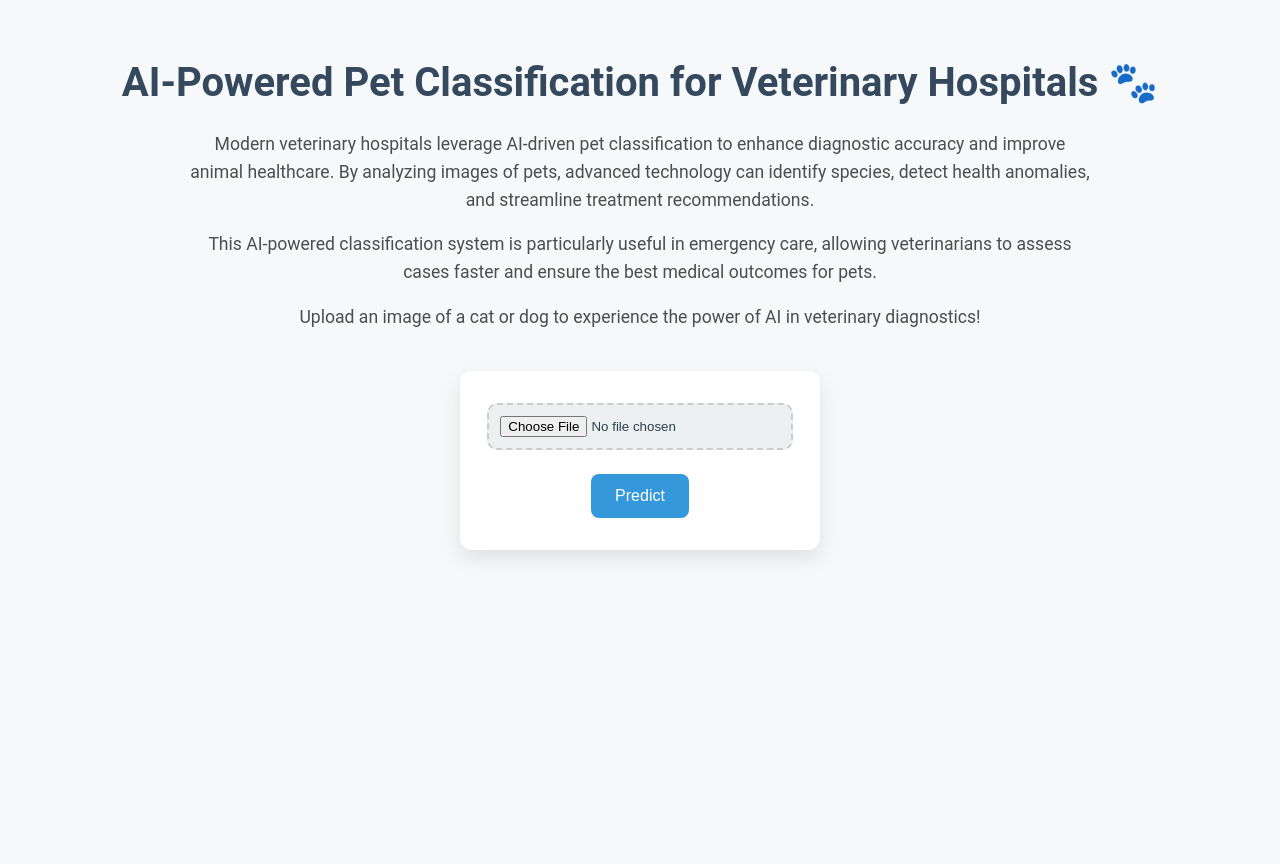
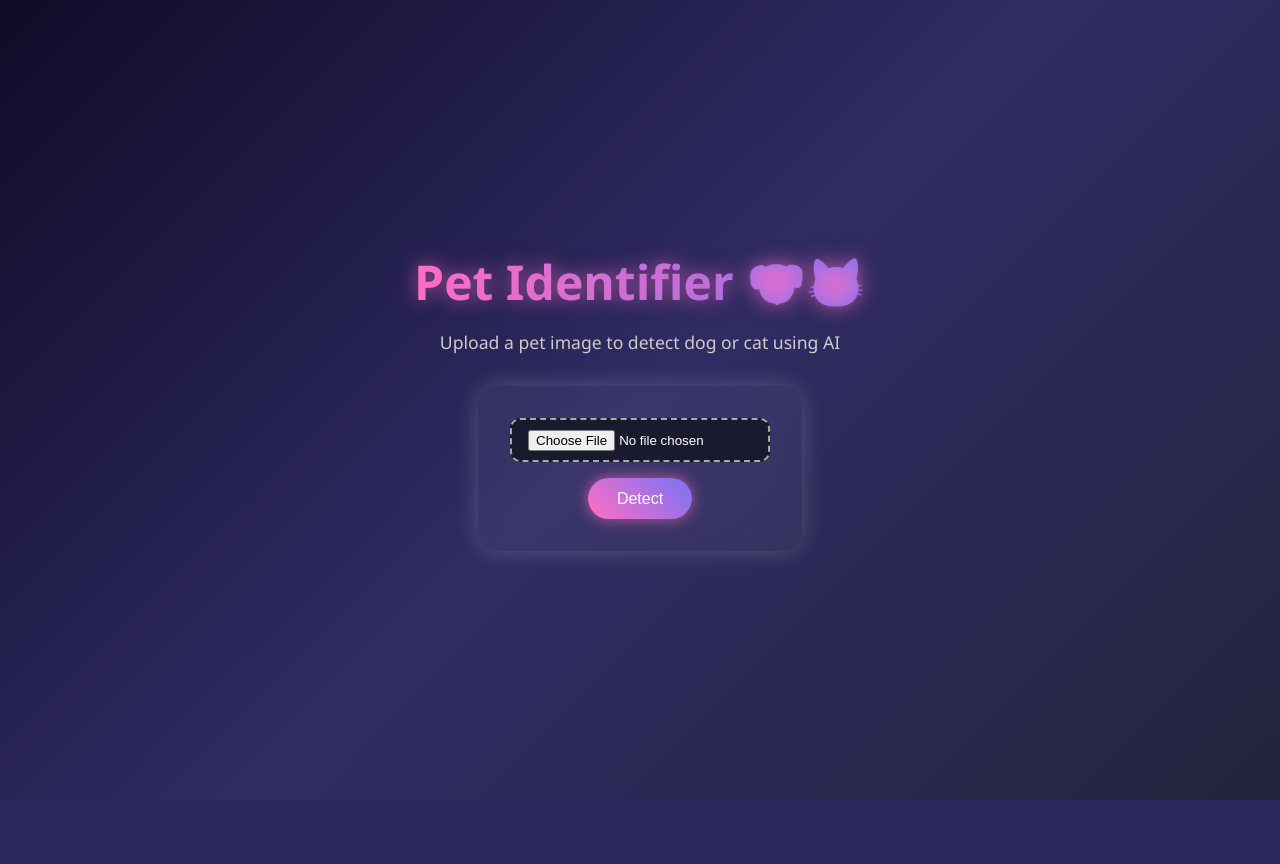
Before and after one commit to SSaiLokesh/CatsAndDogs_ML_Flask_Model, a Flask app: page / in a window 1280 px wide. After the commit the page ends 800 px from the top, so only its background shows below. Run offline with Flask 3, Linux system fonts and the light colour scheme; parts of the project's set-up code (start-up, migrations or seed data) failed here and were passed over.

Commit message:
Update index.html

```diff
--- a/templates/index.html
+++ b/templates/index.html
@@ -3,107 +3,93 @@
 <head>
   <meta charset="UTF-8" />
   <meta name="viewport" content="width=device-width, initial-scale=1.0"/>
-  <title>Pet Classification for Veterinary Hospitals</title>
+  <title>Pet Identifier</title>
   <style>
-    body {
+    * {
       margin: 0;
       padding: 0;
-      font-family: 'Roboto', sans-serif;
-      background: #f6f8fa;
-      color: #2c3e50;
+      box-sizing: border-box;
+    }
+
+    body {
+      height: 100vh;
+      font-family: 'Segoe UI', sans-serif;
+      background: linear-gradient(135deg, #0f0c29, #302b63, #24243e);
       display: flex;
       flex-direction: column;
+      justify-content: center;
       align-items: center;
-      justify-content: flex-start;
-      min-height: 100vh;
-      padding: 2rem 1rem;
+      color: #fff;
+      text-align: center;
+      padding: 2rem;
     }
 
     h1 {
-      font-size: 2.5rem;
+      font-size: 3rem;
+      background: linear-gradient(to right, #ff6ec4, #7873f5);
+      -webkit-background-clip: text;
+      -webkit-text-fill-color: transparent;
+      text-shadow: 0 0 20px #ff6ec4aa;
       margin-bottom: 1rem;
-      color: #34495e;
-      text-align: center;
     }
 
     p {
       font-size: 1.1rem;
-      max-width: 900px;
-      margin: 0.5rem 0;
-      color: #4d4d4d;
-      line-height: 1.6;
-      text-align: center;
+      color: #ccc;
+      margin-bottom: 2rem;
     }
 
     form {
-      background-color: #ffffff;
-      margin-top: 2rem;
-      padding: 2rem 2.5rem;
-      border-radius: 12px;
-      box-shadow: 0 8px 20px rgba(0, 0, 0, 0.1);
+      background: rgba(255, 255, 255, 0.05);
+      padding: 2rem;
+      border-radius: 20px;
+      backdrop-filter: blur(10px);
+      box-shadow: 0 0 25px rgba(255, 255, 255, 0.2);
       display: flex;
       flex-direction: column;
       align-items: center;
-      gap: 1.5rem;
-      transition: all 0.3s ease;
+      gap: 1rem;
     }
 
     input[type="file"] {
-      padding: 0.7rem;
-      background-color: #ecf0f1;
-      border: 2px dashed #ccc;
+      padding: 0.6rem 1rem;
+      border: 2px dashed #aaa;
+      background: #1a1a2f;
+      color: #fff;
       border-radius: 10px;
+      width: 260px;
       cursor: pointer;
-      width: 100%;
-      max-width: 400px;
-      text-align: center;
-      transition: border-color 0.3s ease;
+      transition: border-color 0.3s;
     }
 
     input[type="file"]:hover {
-      border-color: #3498db;
+      border-color: #ff6ec4;
     }
 
     button {
-      background: #3498db;
-      color: #fff;
+      padding: 0.7rem 1.8rem;
+      background: linear-gradient(45deg, #ff6ec4, #7873f5);
       border: none;
-      padding: 0.8rem 1.5rem;
-      border-radius: 8px;
+      border-radius: 30px;
+      color: white;
       font-size: 1rem;
-      font-weight: 500;
       cursor: pointer;
-      transition: background 0.3s ease, box-shadow 0.3s ease;
+      box-shadow: 0 0 15px #ff6ec4aa;
+      transition: transform 0.3s ease, box-shadow 0.3s ease;
     }
 
     button:hover {
-      background: #2980b9;
-      box-shadow: 0 4px 12px rgba(52, 152, 219, 0.4);
-    }
-
-    @media (max-width: 600px) {
-      form {
-        padding: 1.5rem;
-      }
-
-      h1 {
-        font-size: 2rem;
-      }
-
-      p {
-        font-size: 1rem;
-      }
+      transform: scale(1.05);
+      box-shadow: 0 0 25px #ff6ec4ee;
     }
   </style>
 </head>
 <body>
-  <h1>AI-Powered Pet Classification for Veterinary Hospitals 🐾</h1>
-  <p>Modern veterinary hospitals leverage AI-driven pet classification to enhance diagnostic accuracy and improve animal healthcare. By analyzing images of pets, advanced technology can identify species, detect health anomalies, and streamline treatment recommendations.</p>
-  <p>This AI-powered classification system is particularly useful in emergency care, allowing veterinarians to assess cases faster and ensure the best medical outcomes for pets.</p>
-  <p>Upload an image of a cat or dog to experience the power of AI in veterinary diagnostics!</p>
+  <h1>Pet Identifier 🐶🐱</h1>
+  <p>Upload a pet image to detect dog or cat using AI</p>
   <form action="/" method="post" enctype="multipart/form-data">
     <input type="file" name="image" accept="image/*" required>
-    <button type="submit">Predict</button>
+    <button type="submit">Detect</button>
   </form>
 </body>
 </html>
```
